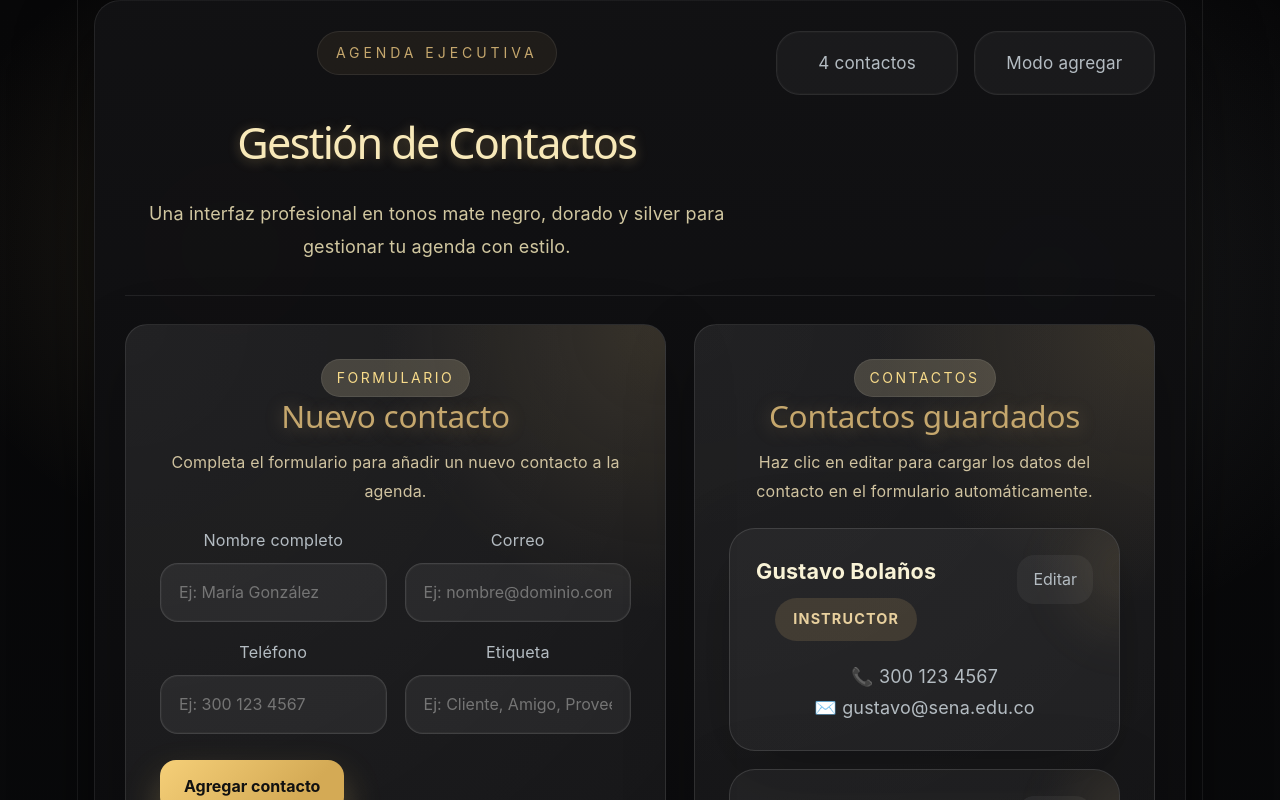
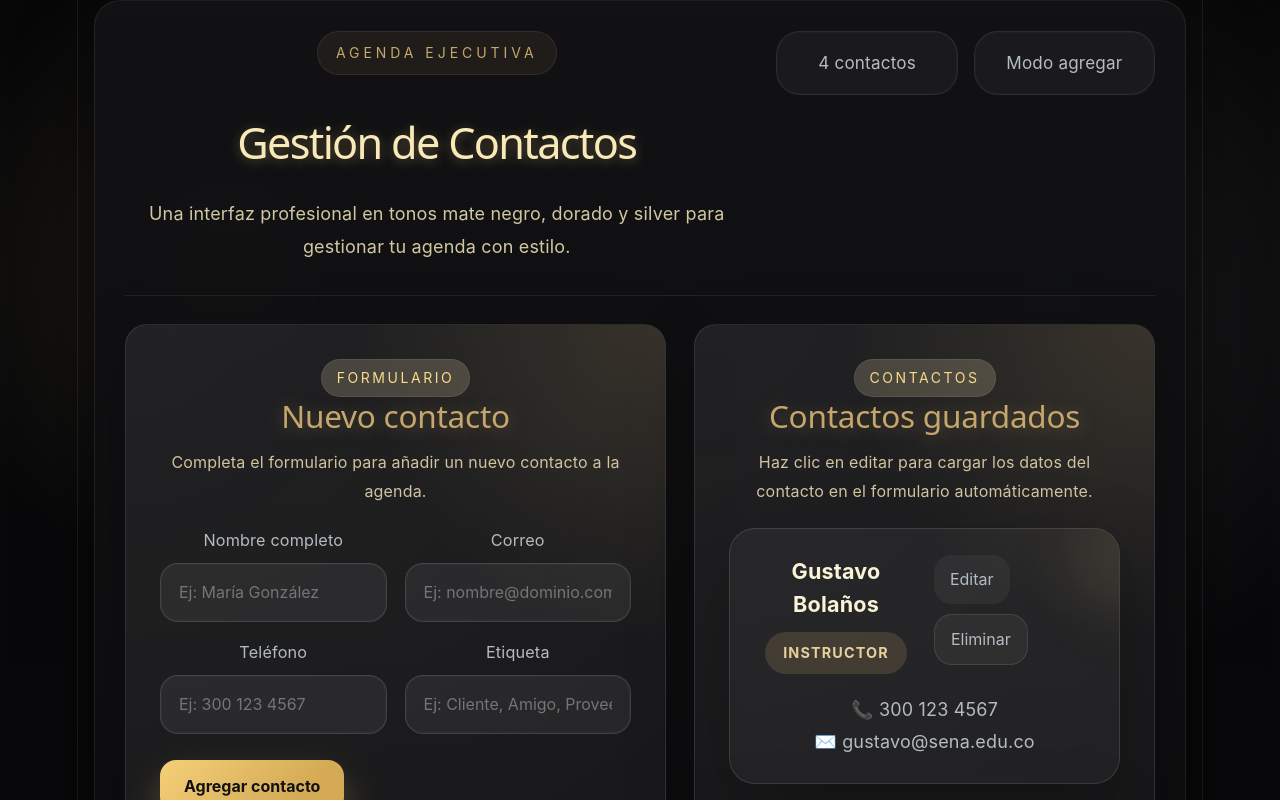
Before and after one commit to gabriellabradord-dot/AGENDA, a React (Vite) app: page / in a window 1280 px wide. Shown: the top 800 px of the page. Built offline with nearby package versions, Linux system fonts and the light colour scheme.

Commit message:
Agregar persistencia de contactos en localStorage y soporte para eliminar

```diff
--- a/src/App.css
+++ b/src/App.css
@@ -287,6 +287,12 @@ textarea:focus {
   z-index: 1;
 }
 
+.card-actions {
+  display: flex;
+  gap: 10px;
+  flex-wrap: wrap;
+}
+
 .card-nombre {
   margin: 0 0 10px;
   font-size: 1.2rem;
@@ -315,7 +321,8 @@ textarea:focus {
   z-index: 1;
 }
 
-.edit-action {
+.edit-action,
+.delete-action {
   border: none;
   background: rgba(255, 255, 255, 0.05);
   color: var(--silver);
@@ -325,12 +332,16 @@ textarea:focus {
   transition: all 0.25s ease;
 }
 
-.edit-action:hover {
+.edit-action:hover,
+.delete-action:hover {
   background: rgba(197, 167, 109, 0.14);
   color: #fff;
   transform: translateY(-1px);
 }
 
+.delete-action {
+  border: 1px solid rgba(255, 255, 255, 0.1);
+}
 .app-shell,
 .panel,
 .card-contacto {
--- a/src/App.jsx
+++ b/src/App.jsx
@@ -1,6 +1,9 @@
-import { useState } from "react";
+import { useState, useEffect } from "react";
 import Contactos from "./componentes/contactos";
+import FormularioContactos from "./componentes/FormularioContactos";
 import "./App.css";
+
+const LOCAL_STORAGE_KEY = "miProyectoContactos";
 
 function App() {
   const initialContactos = [
@@ -10,7 +13,10 @@ function App() {
     { id: 4, nombre: "Andrés Pérez", telefono: "320 987 6543", correo: "andres@gmail.com", etiqueta: "Amigo" },
   ];
 
-  const [contactos, setContactos] = useState(initialContactos);
+  const [contactos, setContactos] = useState(() => {
+    const stored = localStorage.getItem(LOCAL_STORAGE_KEY);
+    return stored ? JSON.parse(stored) : initialContactos;
+  });
   const [formData, setFormData] = useState({ nombre: "", telefono: "", correo: "", etiqueta: "" });
   const [editingId, setEditingId] = useState(null);
 
@@ -58,6 +64,17 @@ function App() {
     });
   };
 
+  const handleDelete = (id) => {
+    setContactos((prev) => prev.filter((contacto) => contacto.id !== id));
+    if (editingId === id) {
+      resetForm();
+    }
+  };
+
+  useEffect(() => {
+    localStorage.setItem(LOCAL_STORAGE_KEY, JSON.stringify(contactos));
+  }, [contactos]);
+
   return (
     <div className="app-shell">
       <header className="app-header">
@@ -75,78 +92,13 @@ function App() {
       </header>
 
       <main className="app-main">
-        <section className="panel panel-form">
-          <div className="panel-header panel-header-form">
-            <div>
-              <span className="panel-tag">Formulario</span>
-              <h2>{isEditing ? "Editar contacto" : "Nuevo contacto"}</h2>
-            </div>
-            <p>
-              {isEditing
-                ? "Actualiza la información y guarda para reemplazar el contacto existente."
-                : "Completa el formulario para añadir un nuevo contacto a la agenda."}
-            </p>
-          </div>
-
-          <form className="contact-form" onSubmit={handleSubmit}>
-            <div className="input-grid grid-2">
-              <div className="input-group">
-                <label htmlFor="nombre">Nombre completo</label>
-                <input
-                  id="nombre"
-                  name="nombre"
-                  value={formData.nombre}
-                  onChange={handleChange}
-                  placeholder="Ej: María González"
-                />
-              </div>
-              <div className="input-group">
-                <label htmlFor="correo">Correo</label>
-                <input
-                  id="correo"
-                  name="correo"
-                  value={formData.correo}
-                  onChange={handleChange}
-                  placeholder="Ej: nombre@dominio.com"
-                />
-              </div>
-            </div>
-
-            <div className="input-grid grid-2">
-              <div className="input-group">
-                <label htmlFor="telefono">Teléfono</label>
-                <input
-                  id="telefono"
-                  name="telefono"
-                  value={formData.telefono}
-                  onChange={handleChange}
-                  placeholder="Ej: 300 123 4567"
-                />
-              </div>
-              <div className="input-group">
-                <label htmlFor="etiqueta">Etiqueta</label>
-                <input
-                  id="etiqueta"
-                  name="etiqueta"
-                  value={formData.etiqueta}
-                  onChange={handleChange}
-                  placeholder="Ej: Cliente, Amigo, Proveedor"
-                />
-              </div>
-            </div>
-
-            <div className="form-actions">
-              <button type="submit" className="button primary">
-                {isEditing ? "Guardar cambios" : "Agregar contacto"}
-              </button>
-              {isEditing && (
-                <button type="button" className="button secondary" onClick={resetForm}>
-                  Cancelar
-                </button>
-              )}
-            </div>
-          </form>
-        </section>
+        <FormularioContactos
+          formData={formData}
+          onChange={handleChange}
+          onSubmit={handleSubmit}
+          isEditing={isEditing}
+          onReset={resetForm}
+        />
 
         <section className="panel panel-list">
           <div className="panel-header panel-header-list">
@@ -166,6 +118,7 @@ function App() {
                 correo={contacto.correo}
                 etiqueta={contacto.etiqueta}
                 onEdit={() => handleEdit(contacto)}
+                onDelete={() => handleDelete(contacto.id)}
               />
             ))}
           </div>
--- /dev/null
+++ b/src/componentes/FormularioContactos.jsx
@@ -0,0 +1,76 @@
+export default function FormularioContactos({ formData, onChange, onSubmit, isEditing, onReset }) {
+  return (
+    <section className="panel panel-form">
+      <div className="panel-header panel-header-form">
+        <div>
+          <span className="panel-tag">Formulario</span>
+          <h2>{isEditing ? "Editar contacto" : "Nuevo contacto"}</h2>
+        </div>
+        <p>
+          {isEditing
+            ? "Actualiza la información y guarda para reemplazar el contacto existente."
+            : "Completa el formulario para añadir un nuevo contacto a la agenda."}
+        </p>
+      </div>
+
+      <form className="contact-form" onSubmit={onSubmit}>
+        <div className="input-grid grid-2">
+          <div className="input-group">
+            <label htmlFor="nombre">Nombre completo</label>
+            <input
+              id="nombre"
+              name="nombre"
+              value={formData.nombre}
+              onChange={onChange}
+              placeholder="Ej: María González"
+            />
+          </div>
+          <div className="input-group">
+            <label htmlFor="correo">Correo</label>
+            <input
+              id="correo"
+              name="correo"
+              value={formData.correo}
+              onChange={onChange}
+              placeholder="Ej: nombre@dominio.com"
+            />
+          </div>
+        </div>
+
+        <div className="input-grid grid-2">
+          <div className="input-group">
+            <label htmlFor="telefono">Teléfono</label>
+            <input
+              id="telefono"
+              name="telefono"
+              value={formData.telefono}
+              onChange={onChange}
+              placeholder="Ej: 300 123 4567"
+            />
+          </div>
+          <div className="input-group">
+            <label htmlFor="etiqueta">Etiqueta</label>
+            <input
+              id="etiqueta"
+              name="etiqueta"
+              value={formData.etiqueta}
+              onChange={onChange}
+              placeholder="Ej: Cliente, Amigo, Proveedor"
+            />
+          </div>
+        </div>
+
+        <div className="form-actions">
+          <button type="submit" className="button primary">
+            {isEditing ? "Guardar cambios" : "Agregar contacto"}
+          </button>
+          {isEditing && (
+            <button type="button" className="button secondary" onClick={onReset}>
+              Cancelar
+            </button>
+          )}
+        </div>
+      </form>
+    </section>
+  );
+}
--- a/src/componentes/contactos.jsx
+++ b/src/componentes/contactos.jsx
@@ -1,4 +1,4 @@
-export default function Contactos({ nombre, telefono, correo, etiqueta, onEdit }) {
+export default function Contactos({ nombre, telefono, correo, etiqueta, onEdit, onDelete }) {
   return (
     <article className="card-contacto">
       <div className="card-top">
@@ -6,9 +6,14 @@ export default function Contactos({ nombre, telefono, correo, etiqueta, onEdit }
           <h3 className="card-nombre">{nombre}</h3>
           <span className="card-etiqueta">{etiqueta || "Contacto"}</span>
         </div>
-        <button type="button" className="edit-action" onClick={onEdit}>
-          Editar
-        </button>
+        <div className="card-actions">
+          <button type="button" className="edit-action" onClick={onEdit}>
+            Editar
+          </button>
+          <button type="button" className="delete-action" onClick={onDelete}>
+            Eliminar
+          </button>
+        </div>
       </div>
       <p className="card-info">📞 {telefono}</p>
       <p className="card-info">✉️ {correo}</p>
```
